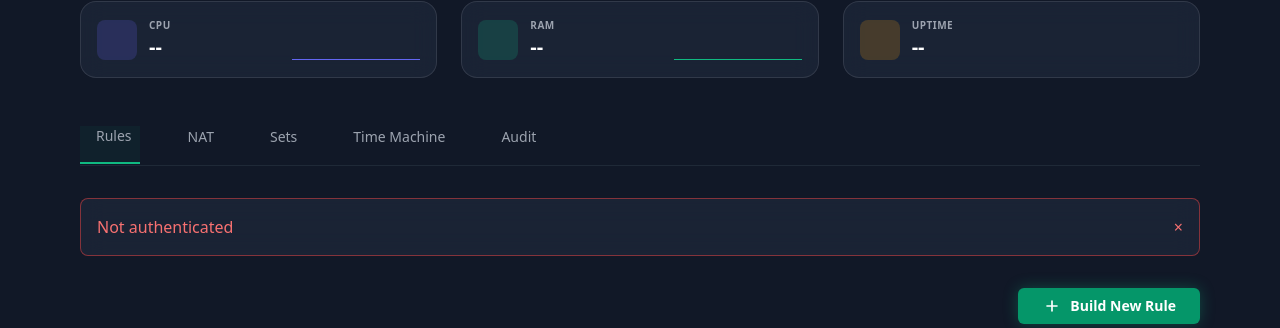
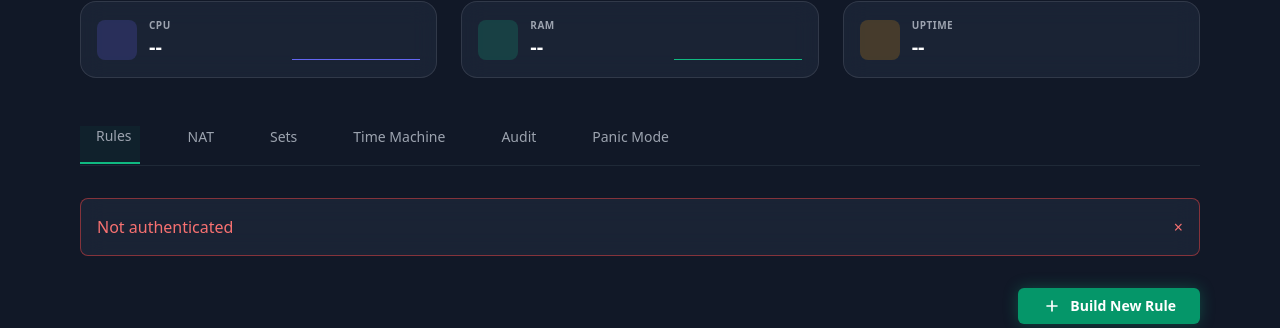
Before and after one commit to weby-homelab/niftywall, a FastAPI app: template templates/index.html in a window 1280 px wide. Shown: the part 171-499 px from the top of the page. Run offline with FastAPI, Linux system fonts and the light colour scheme; the template is opened without the code that fills it, so the values that code supplies are empty; some libraries are stand-ins or nearby versions.

Commit message:
fix: correctly restore missing Panic Mode tab button and section on prod

```diff
--- a/templates/index.html
+++ b/templates/index.html
@@ -173,6 +173,9 @@
             </button>
             <button onclick="switchTab('audit')" id="tab-audit" class="tab-btn pb-4 px-2 text-sm font-medium text-gray-400 hover:text-white transition-all flex items-center gap-2">
                 <i class="fas fa-clipboard-list"></i> Audit
+            </button>
+            <button onclick="switchTab('panic')" id="tab-panic" class="tab-btn pb-4 px-2 text-sm font-medium text-gray-400 hover:text-white transition-all flex items-center gap-2">
+                <i class="fas fa-snowflake"></i> Panic Mode
             </button>
         </div>
 
@@ -365,6 +368,45 @@
             <div class="glass p-8 text-center rounded-xl text-gray-400">Audit log will be implemented in the next step.</div>
         </section>
 
+        <!-- Panic Mode Tab -->
+        <section id="content-panic" class="hidden">
+            <div class="flex justify-between items-center mb-6">
+                <div>
+                    <h2 class="text-xl font-semibold text-white">❄️ Panic Mode</h2>
+                    <p class="text-xs text-gray-500">Freeze runaway processes without killing them to preserve state.</p>
+                </div>
+                <label class="relative inline-flex items-center cursor-pointer">
+                    <input type="checkbox" id="autoPanicToggle" class="sr-only peer">
+                    <div class="w-11 h-6 bg-gray-700 peer-focus:outline-none rounded-full peer peer-checked:after:translate-x-full peer-checked:after:border-white after:content-[''] after:absolute after:top-[2px] after:left-[2px] after:bg-white after:border-gray-300 after:border after:rounded-full after:h-5 after:w-5 after:transition-all peer-checked:bg-emerald-500"></div>
+                    <span class="ml-3 text-sm font-medium text-gray-300">Auto-Panic</span>
+                </label>
+            </div>
+
+            <div class="glass rounded-xl overflow-hidden">
+                <div class="p-4 border-b border-gray-700/50 flex justify-between items-center bg-gray-800/30">
+                    <span class="font-medium text-gray-300">Top Processes</span>
+                    <button class="bg-indigo-600 hover:bg-indigo-500 text-white px-3 py-1.5 rounded transition-colors text-xs font-bold shadow-lg" onclick="loadPanicProcesses()">
+                        <i class="fas fa-sync-alt"></i> Refresh
+                    </button>
+                </div>
+                <table class="w-full text-sm text-left">
+                    <thead class="text-xs text-gray-400 uppercase bg-gray-800/50 border-b border-gray-700">
+                        <tr>
+                            <th class="px-6 py-3">PID</th>
+                            <th class="px-6 py-3">Name</th>
+                            <th class="px-6 py-3">CPU %</th>
+                            <th class="px-6 py-3">RAM %</th>
+                            <th class="px-6 py-3">Status</th>
+                            <th class="px-6 py-3 text-right">Action</th>
+                        </tr>
+                    </thead>
+                    <tbody id="panicProcessList">
+                        <!-- Populated by JS -->
+                    </tbody>
+                </table>
+            </div>
+        </section>
+
         <footer class="mt-12 text-center text-sm text-gray-500 pb-8">
             &copy; 2026 <a href="https://github.com/weby-homelab/niftywall" target="_blank" class="hover:text-emerald-400 transition-colors">Weby Homelab</a>. Running on {{ hostname }}
         </footer>
@@ -546,7 +588,6 @@
             setInterval(fetchSystemStatus, 10000);
             fetchSystemStatus();
         }, 500);
-
         async function refreshData() {
             if (currentTab === 'rules' || currentTab === 'nat') fetchRules();
             if (currentTab === 'sets') fetchSets();
```
